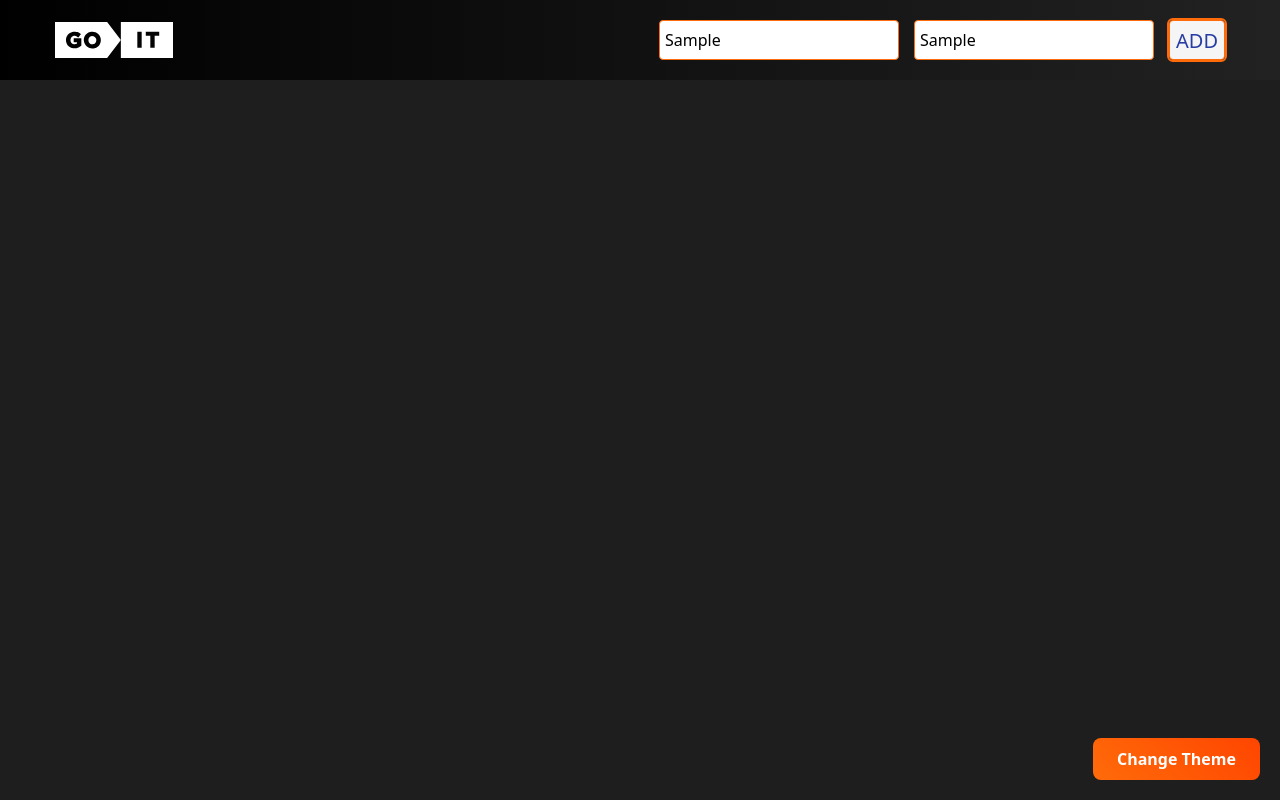
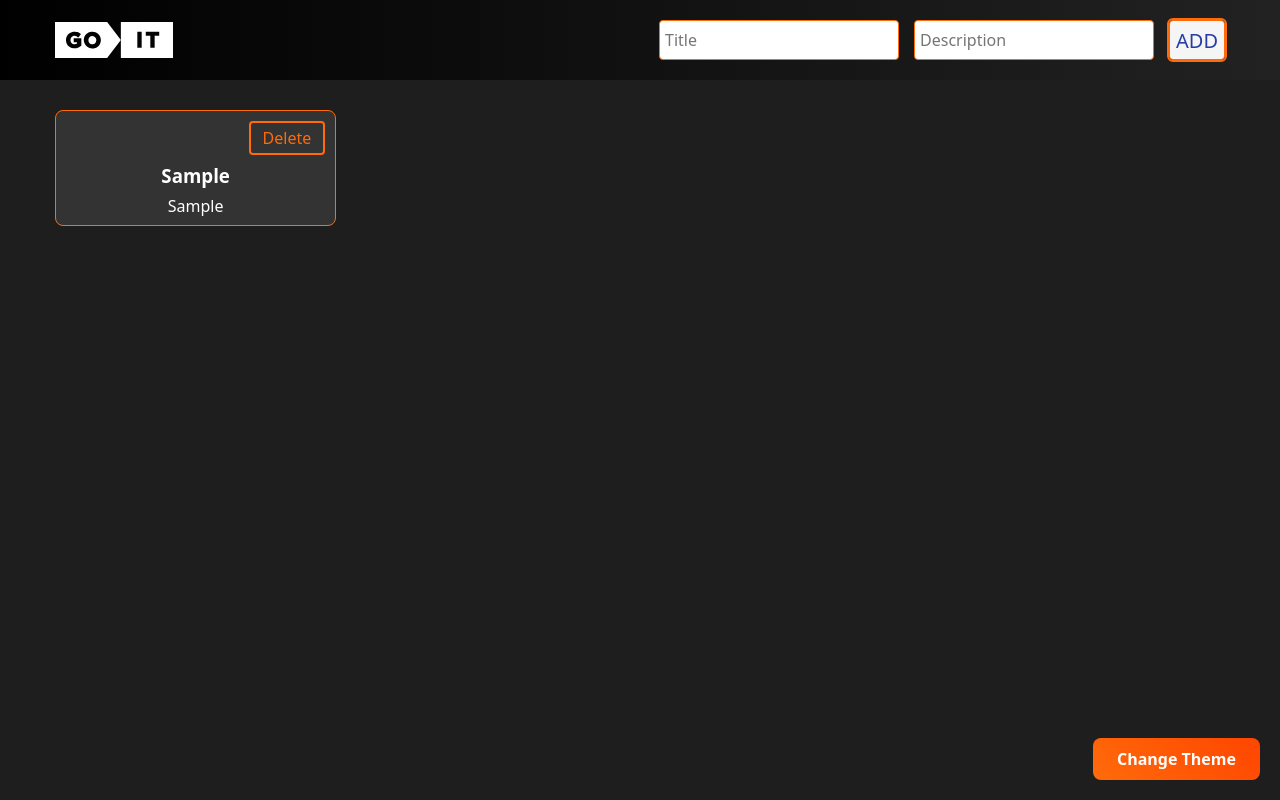
Before and after one commit to abrosenkov/note_book, a plain HTML site: page index.html in a window 1280 px wide. Both pictures are taken after typing "Sample", "Sample" into the empty fields and a click on the button "ADD". Drawn offline with Linux system fonts and the light colour scheme.

Commit message:
Deploying to gh-pages from @ abrosenkov/note_book@a7cf28dac522869700bc690d2378d217d090b7a2 🚀

```diff
--- a/index.html
+++ b/index.html
@@ -6,7 +6,7 @@
     <meta name="viewport" content="width=device-width, initial-scale=1.0" />
     <title>Vanilla App Template</title>
     <script type="module" crossorigin src="/note_book/index.js"></script>
-    <link rel="stylesheet" crossorigin href="/note_book/assets/index-CkhCT6Zn.css">
+    <link rel="stylesheet" crossorigin href="/note_book/assets/index-DNMCMClV.css">
   </head>
   <body class="theme-dark">
     <header class="header">
--- a/index.js
+++ b/index.js
@@ -1,2 +1,9 @@
-(function(){const r=document.createElement("link").relList;if(r&&r.supports&&r.supports("modulepreload"))return;for(const e of document.querySelectorAll('link[rel="modulepreload"]'))o(e);new MutationObserver(e=>{for(const t of e)if(t.type==="childList")for(const n of t.addedNodes)n.tagName==="LINK"&&n.rel==="modulepreload"&&o(n)}).observe(document,{childList:!0,subtree:!0});function i(e){const t={};return e.integrity&&(t.integrity=e.integrity),e.referrerPolicy&&(t.referrerPolicy=e.referrerPolicy),e.crossOrigin==="use-credentials"?t.credentials="include":e.crossOrigin==="anonymous"?t.credentials="omit":t.credentials="same-origin",t}function o(e){if(e.ep)return;e.ep=!0;const t=i(e);fetch(e.href,t)}})();const c={form:document.querySelector("#task-form"),list:document.querySelector("#task-list"),taskName:document.querySelector('[name="taskName"]'),taskDescription:document.querySelector('[name="taskDescription"]')},a=(s,r)=>{localStorage.setItem(s,JSON.stringify(r))},l=[];c.form.addEventListener("submit",s=>{s.preventDefault();const r=c.taskName.value.trim(),i=c.taskDescription.value.trim(),o={};if(!r||!i){alert("Inputs are empty!");return}else o.title=r,o.description=i;l.push(o),console.log(l),l.map(e=>{a(e.title,e.description)})});
+(function(){const t=document.createElement("link").relList;if(t&&t.supports&&t.supports("modulepreload"))return;for(const e of document.querySelectorAll('link[rel="modulepreload"]'))n(e);new MutationObserver(e=>{for(const o of e)if(o.type==="childList")for(const l of o.addedNodes)l.tagName==="LINK"&&l.rel==="modulepreload"&&n(l)}).observe(document,{childList:!0,subtree:!0});function r(e){const o={};return e.integrity&&(o.integrity=e.integrity),e.referrerPolicy&&(o.referrerPolicy=e.referrerPolicy),e.crossOrigin==="use-credentials"?o.credentials="include":e.crossOrigin==="anonymous"?o.credentials="omit":o.credentials="same-origin",o}function n(e){if(e.ep)return;e.ep=!0;const o=r(e);fetch(e.href,o)}})();const c={form:document.querySelector("#task-form"),list:document.querySelector("#task-list"),taskName:document.querySelector('[name="taskName"]'),taskDescription:document.querySelector('[name="taskDescription"]')},u=(s,t)=>{localStorage.setItem(s,JSON.stringify(t))},d=s=>{const t=localStorage.getItem(s);return t?JSON.parse(t):null},a=s=>{const t=s.map(r=>`
+    <li class="task-list-item">
+    <button class="task-list-item-btn">
+      Delete
+    </button>
+    <h3>${r.title}</h3>
+    <p>${r.description}</p>
+    </li>`).join("");c.list.innerHTML=t};let i=d("tasks")||[];const m=()=>{a(i)},f=s=>{i.push(s),a(i),u("tasks",i)},p=(s,t)=>{const r=i.filter(n=>n.title!==s&&n.description!==t);i=r,u("tasks",i),a(r)};m();c.form.addEventListener("submit",s=>{s.preventDefault();const t=c.taskName.value.trim(),r=c.taskDescription.value.trim(),n={};if(!t||!r){alert("Заповніть усі поля!");return}n.title=t,n.description=r,f(n),c.form.reset()});c.list.addEventListener("click",s=>{s.preventDefault();const t=s.target.nextElementSibling,r=t&&t.textContent||"",n=t?t.nextElementSibling:null,e=n&&n.textContent||"";p(r,e)});
 //# sourceMappingURL=index.js.map
```
Also changed, not shown: assets/index-CkhCT6Zn.css (deleted, +0 -1 lines), assets/index-DNMCMClV.css (added, +1 -0 lines), 1 other file.
